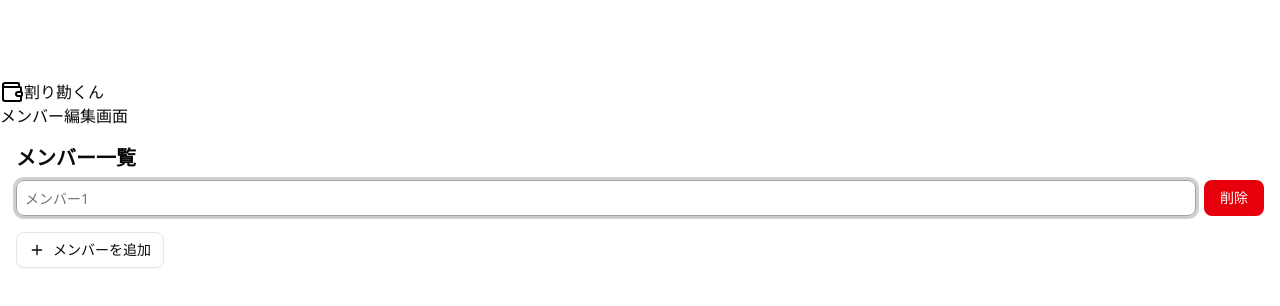
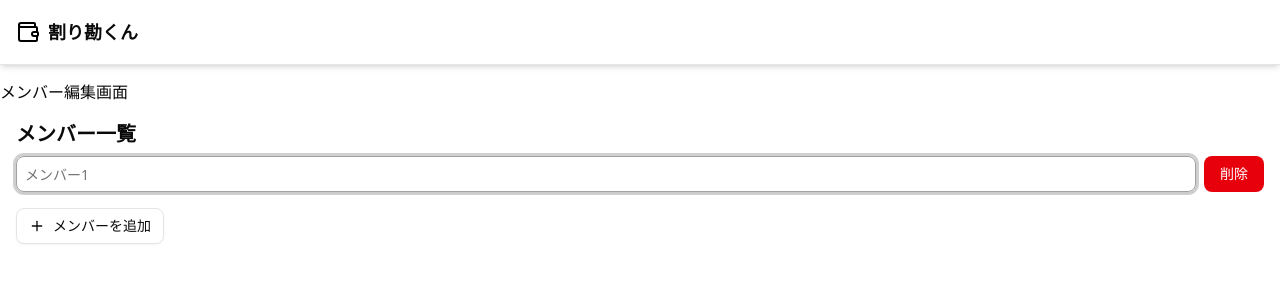
Before and after one commit to u-hossy/project-experiment, a React (Vite) app in the folder frontend/: page / in a window 1280 px wide. Shown: the top 306 px of the page. Built offline with nearby package versions, Linux system fonts and the light colour scheme.

Commit message:
frontend:ヘッダーの不具合を調整

```diff
--- a/frontend/src/components/Header.tsx
+++ b/frontend/src/components/Header.tsx
@@ -1,14 +1,14 @@
 export default function Header() {
   return (
-    <header className="fixed·top-0·left-0·z-50·w-full·border-b·bg-background·shadow-md">
-      <div className="flex·h-16·w-full·items-center·justify-between·px-4">
+    <header className="fixed top-0 left-0 z-50 w-full border-b bg-background shadow-md">
+      <div className="flex h-16 w-full items-center justify-between px-4">
         <div className="flex items-center">
           <img
             src="/wallet.svg"
             alt="割り勘アイコン"
-            className="mr-2·h-6·w-6"
+            className="mr-2 h-6 w-6"
           />
-          <span className="font-bold·text-lg">割り勘くん</span>
+          <span className="font-bold text-lg">割り勘くん</span>
         </div>
       </div>
     </header>
```
